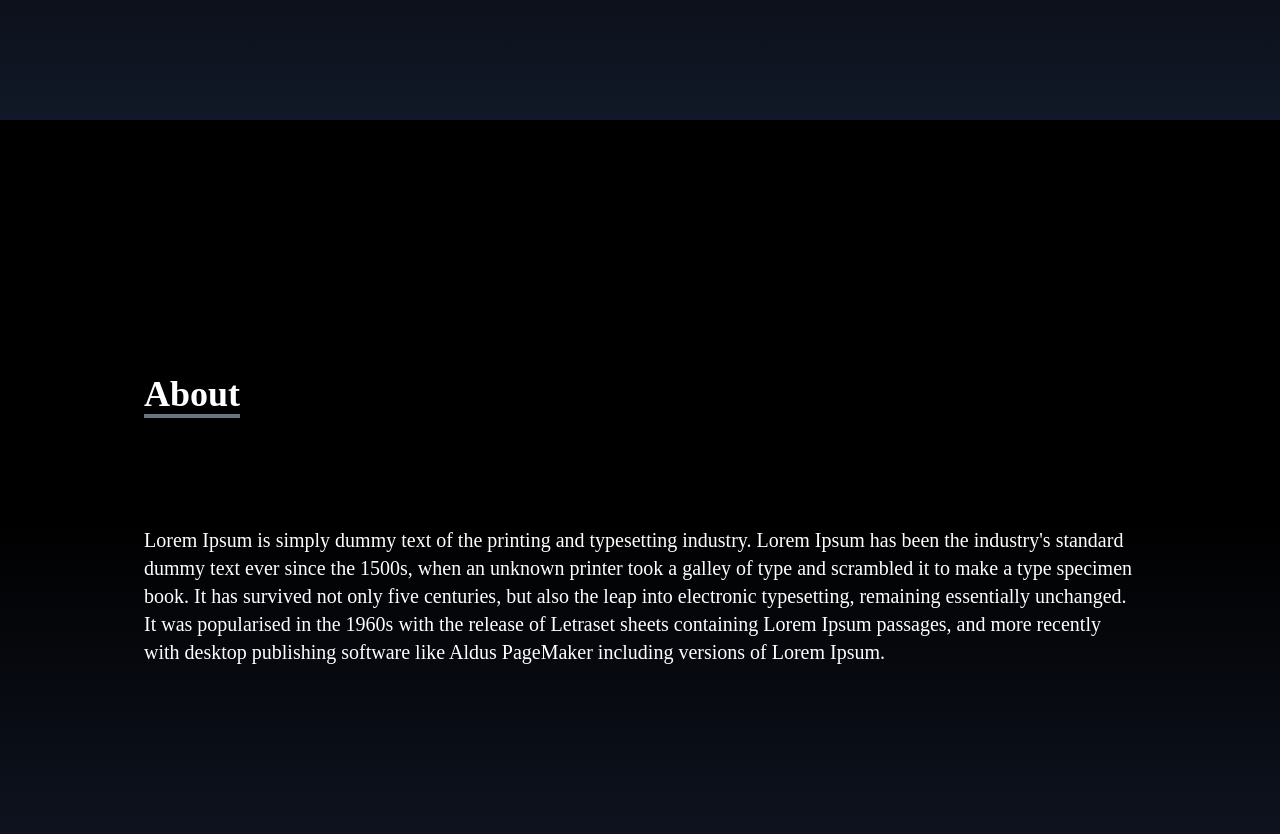
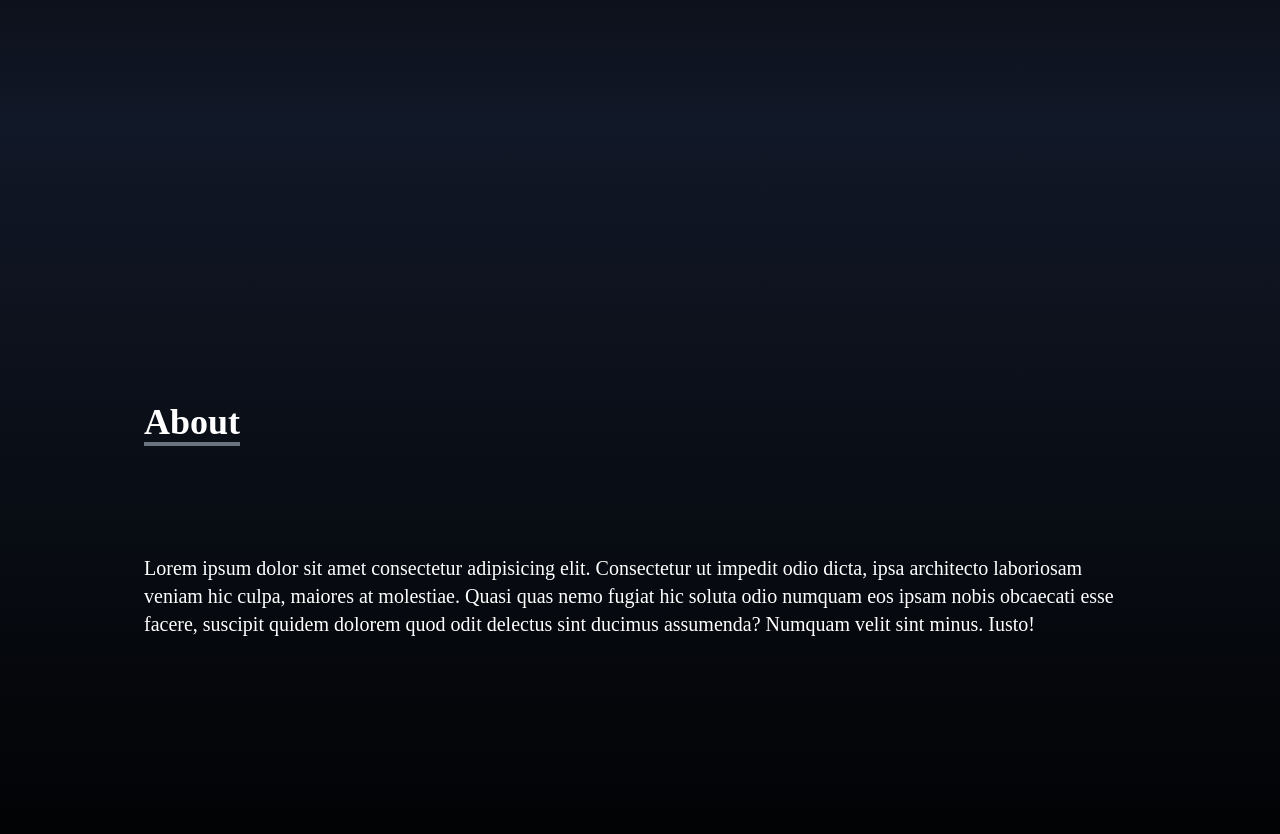
Before and after one commit to Its-Alann/PersonalWebsite, a React (Create React App) app in the folder my-website/: page / in a window 1280 px wide. Shown: the part 680-1514 px from the top of the page. Built offline with nearby package versions, Linux system fonts and the light colour scheme; a web font is replaced by a local one.

Commit message:
Fixed about section color

```diff
--- a/my-website/src/components/About.jsx
+++ b/my-website/src/components/About.jsx
@@ -5,7 +5,7 @@ const About = () => {
     <div
       name="about"
       className="w-full h-screen bg-gradient-to-b
-     from-black via-black to-gray-900 text-white"
+     from-gray-900 to-black text-white"
     >
       <div className="max-w-screen-lg p-4 mx-auto flex flex-col justify-center w-full h-full">
         <div className="pb-8">
@@ -15,15 +15,11 @@ const About = () => {
         </div>
 
         <p className="text-xl mt-20">
-          Lorem Ipsum is simply dummy text of the printing and typesetting
-          industry. Lorem Ipsum has been the industry's standard dummy text ever
-          since the 1500s, when an unknown printer took a galley of type and
-          scrambled it to make a type specimen book. It has survived not only
-          five centuries, but also the leap into electronic typesetting,
-          remaining essentially unchanged. It was popularised in the 1960s with
-          the release of Letraset sheets containing Lorem Ipsum passages, and
-          more recently with desktop publishing software like Aldus PageMaker
-          including versions of Lorem Ipsum.
+          Lorem ipsum dolor sit amet consectetur adipisicing elit. Consectetur
+          ut impedit odio dicta, ipsa architecto laboriosam veniam hic culpa,
+          maiores at molestiae. Quasi quas nemo fugiat hic soluta odio numquam
+          eos ipsam nobis obcaecati esse facere, suscipit quidem dolorem quod
+          odit delectus sint ducimus assumenda? Numquam velit sint minus. Iusto!
         </p>
       </div>
     </div>
```
